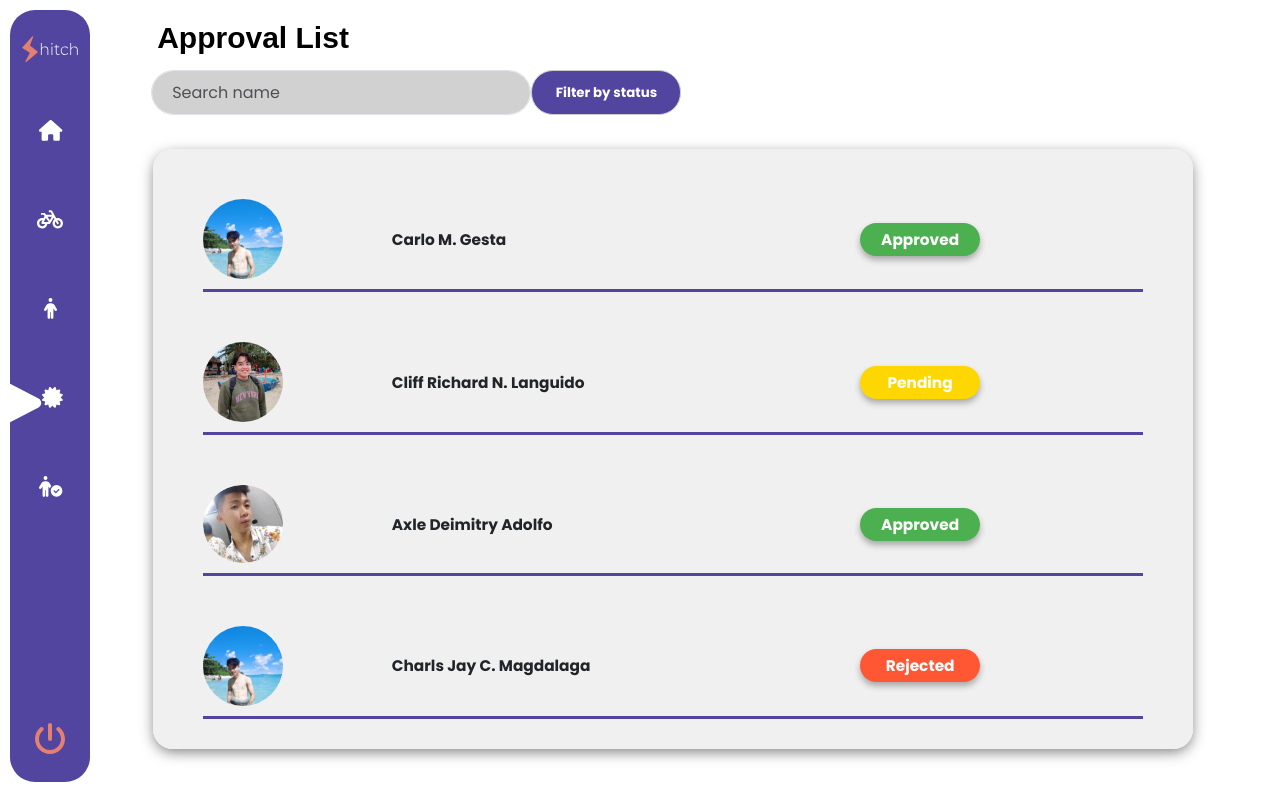
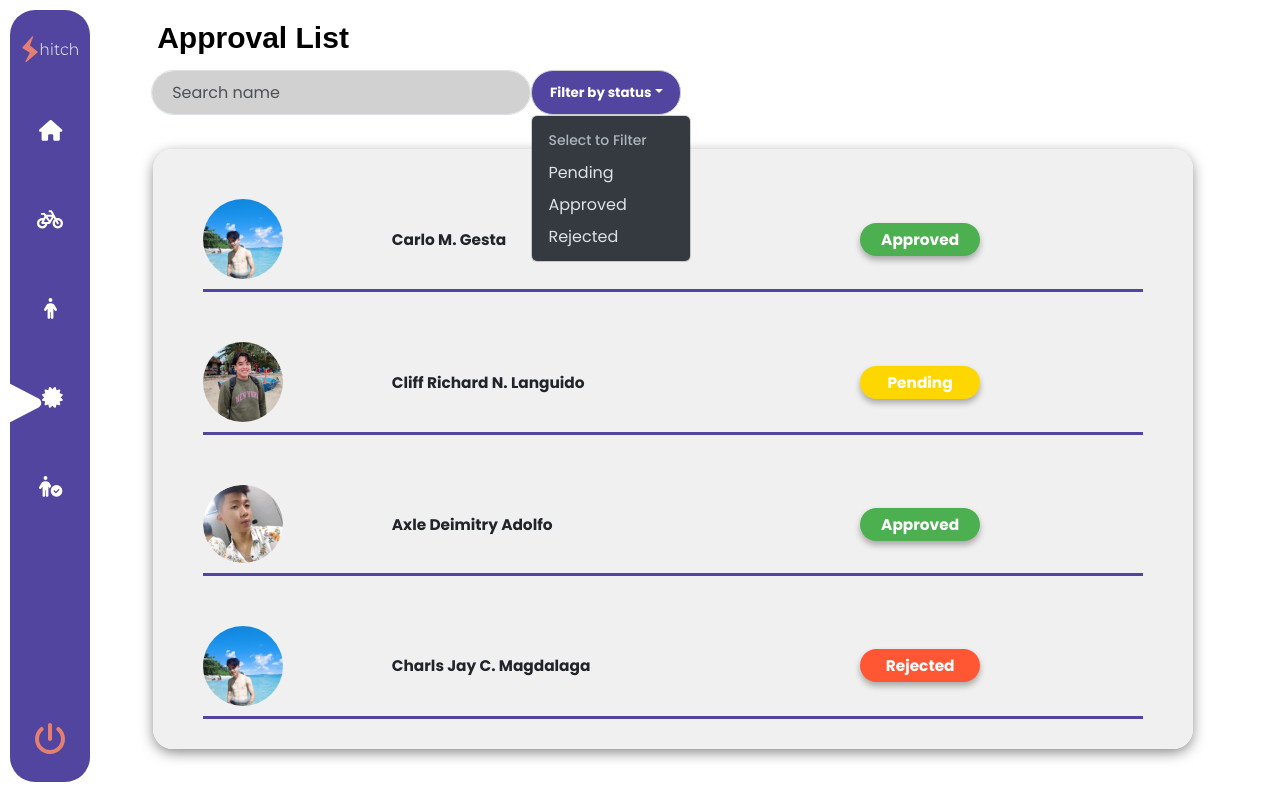
Before and after one commit to wingled22/pagyeonjaFrontEnd, a React (Vite) app: page /rider-approval in a window 1280 px wide. Both pictures are taken after a click on the button "Filter by status". Built offline with nearby package versions, Linux system fonts and the light colour scheme.

Commit message:
fixing some functionalities

```diff
--- a/src/assets/css/RiderApproval/RiderApprovalDashboard.css
+++ b/src/assets/css/RiderApproval/RiderApprovalDashboard.css
@@ -28,7 +28,7 @@
 }
 
 /********************************** filter status ******************************/
-.filter-status {
+.rider-approval-filter-status {
 
   /* top right bottom left */
   margin: 10px 0px 0px -100px !important;
@@ -301,7 +301,7 @@
 
 
   /************ filter status ************/
-  .filter-status {
+  .rider-approval-filter-status {
 
     max-height: 40px !important;
     font-weight: 10px !important;
@@ -324,7 +324,7 @@
 
   }
 /************* filter status ***********/
-.filter-status {
+.rider-approval-filter-status {
      max-height: 40px !important;
      margin-left: 0px !important;
     font-weight: 10px !important;
--- a/src/components/RiderApproval/FilterStatus.jsx
+++ b/src/components/RiderApproval/FilterStatus.jsx
@@ -1,16 +1,45 @@
 import React from "react";
-import { Button } from "reactstrap";
+import { useState } from "react";
+import {
+  Button,
+  UncontrolledDropdown,
+  DropdownToggle,
+  DropdownItem,
+  DropdownMenu,
+  Label,
+  Input,
+  FormGroup,
+} from "reactstrap";
 
 
 const FilterStatus = () => {
+
+  const StatusData = [
+    { id: 55, status: "Pending" },
+    { id: 56, status: "Approved" },
+    { id: 57, status: "Rejected" },
+  ];
 
   return (
     <>
 
 
-   <Button className="filter-status">
-    Filter by status
-  </Button>
+
+      <UncontrolledDropdown>
+        <DropdownToggle
+          caret
+          color="dark"
+          className="rider-approval-filter-status"
+        >
+          Filter by status
+        </DropdownToggle>
+        <DropdownMenu dark>
+          <DropdownItem header>Select to Filter</DropdownItem>
+          {StatusData.map((item) => (
+            <DropdownItem key={item.id}>{item.status}</DropdownItem>
+          ))}
+        </DropdownMenu>
+      </UncontrolledDropdown>
 
   </>
   )
```
